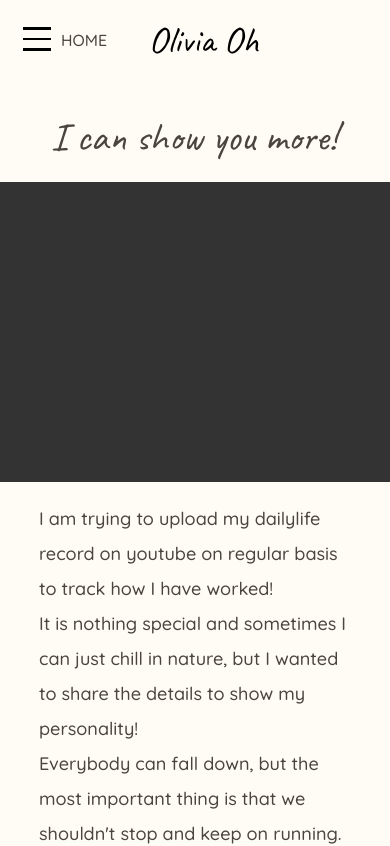
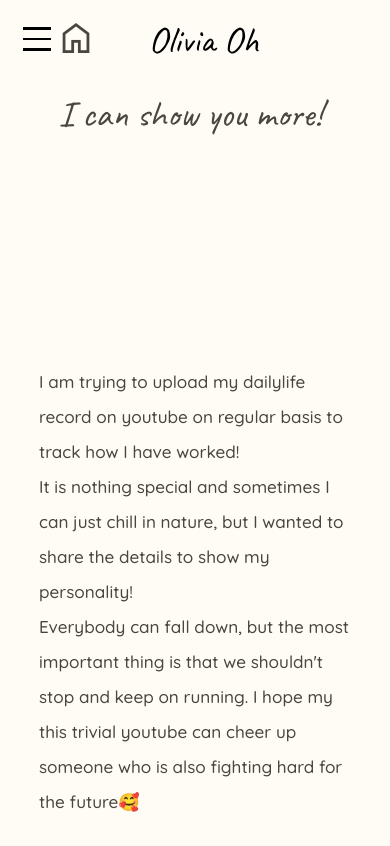
Before and after one commit to Liv0130/react-portfolio-app, a React (Create React App) app: page /effort in a window 390 px wide. Shown: the top 846 px of the page. Built offline with nearby package versions, Linux system fonts and the light colour scheme.

Commit message:
Updated details

```diff
--- a/src/App.js
+++ b/src/App.js
@@ -13,6 +13,7 @@ import Contact from "./components/Contact.jsx";
 import Making from "./components/Making.jsx";
 import Detail from "./components/Detail";
 import collectionCardData from "./data/collectionCardData";
+import NotFound from "./components/errors/NotFound";
 
 function App() {
   const [projects, setProjects] = useState(collectionCardData);
@@ -36,6 +37,7 @@ function App() {
     <>
       <Header />
       <Routes>
+        <Route path="*" element={<NotFound />} />
         <Route path="/" element={<Home />}></Route>
         <Route path="/aboutme" element={<AboutMe />}></Route>
         <Route path="/collection" element={<Collection />}></Route>
--- a/src/components/AboutMe.jsx
+++ b/src/components/AboutMe.jsx
@@ -48,8 +48,8 @@ export default function AboutMe() {
               Accomplished 7 online courses in 2 years
             </h2>
             <h2 className="sub-title">
-              Digging the code {""}
-              <span className="pointline">until I solve the answer</span>
+              Digging into the code {""}
+              <span className="pointline">until I solve the issue</span>
             </h2>
             <p className="intro-paragraph" id="reverse-p">
               Entry-level Front-end developer with proven error shooting,
--- a/src/components/Effort.jsx
+++ b/src/components/Effort.jsx
@@ -87,8 +87,7 @@ export default function Effort() {
               <p>
                 This video is made around Christmas time. It shows well how hard
                 I tried to balance between study and my close people. It was not
-                easy but I am glad that I could achieve my goals☺️ Sometimes I
-                can be slow, but never stop going!
+                easy but I am glad that I could achieve my goals☺️
               </p>
             </a>
           </div>
--- a/src/components/Header.jsx
+++ b/src/components/Header.jsx
@@ -48,7 +48,10 @@ export default function Header() {
             </ul>
           </div>
           <a href="/" id="home">
-            Home
+            <span id="home-letter">Home</span>
+            <span id="home-icon" className="material-symbols-outlined">
+              home
+            </span>
           </a>
         </nav>
         <div className="main-logo">
--- a/src/components/effort.css
+++ b/src/components/effort.css
@@ -71,7 +71,7 @@
   position: relative;
   height: 600px;
   margin: 5% 0;
-  background-color: #333;
+  background-color: #4a453e;
   overflow: hidden;
 }
 .youtube .youtube__area {
@@ -114,7 +114,7 @@
 }
 @media screen and (max-width: 1400px) {
   #headline {
-    margin: 0 19%;
+    margin: 0 21%;
   }
   #headline h1 {
     font-size: 6rem;
@@ -124,19 +124,38 @@
     width: 270px;
     padding: 10px 30px;
   }
+  .youtube {
+    height: 400px;
+    margin: 2% 0;
+    background-color: transparent;
+  }
+  .youtube .youtube__area {
+    width: 70%;
+    height: 100%;
+    left: 13%;
+    /* based on Full HD */
+    margin: 0% auto;
+    top: 8%;
+  }
 }
 @media screen and (max-width: 1200px) {
   #headline {
-    margin: 0 10%;
+    margin: 0 12%;
   }
   #headline h1 {
     font-size: 6rem;
     font-weight: 400;
   }
 }
+@media screen and (max-width: 940px) {
+  #headline h1 {
+    font-size: 5rem;
+    font-weight: 400;
+  }
+}
 @media screen and (max-width: 750px) {
   #headline {
-    margin: 0 5%;
+    margin: 0 7%;
   }
   #headline h1 {
     font-size: 4rem;
@@ -151,11 +170,28 @@
 }
 
 @media screen and (max-width: 450px) {
+  .effort {
+    padding: 0.7rem 0;
+  }
   #headline {
-    margin: 0 13%;
+    margin: 0 15%;
   }
   #headline h1 {
-    font-size: 2.5rem;
+    font-size: 2.3rem;
     font-weight: 400;
   }
+  .youtube {
+    height: 200px;
+    margin: 2% auto;
+  }
+  .youtube .youtube__area {
+    width: 70.5%;
+    height: 98%;
+    /* based on Full HD */
+    margin: 0% 1.3%;
+    top: 8%;
+  }
+  .effort-detail {
+    font-size: 1.07rem;
+  }
 }
--- /dev/null
+++ b/src/components/errors/NotFound.jsx
@@ -0,0 +1,22 @@
+import { Link } from "react-router-dom";
+import "./notFound.css";
+
+export default function NotFound() {
+  return (
+    <div className="notfound">
+      <h1 className="error-header">Oops! You seem to be lost.</h1>
+      <p className="error-message">Here are some helpful links:</p>
+      <div className="link-group">
+        <Link className="error-link" to="/">
+          Home
+        </Link>
+        <Link className="error-link" to="/collection">
+          Work Collection
+        </Link>
+        <Link className="error-link" to="/contact">
+          Contact
+        </Link>
+      </div>
+    </div>
+  );
+}
--- /dev/null
+++ b/src/components/errors/notFound.css
@@ -0,0 +1,82 @@
+.notfound {
+  background-color: #fffcf5;
+  padding: 4rem 12rem;
+  height: 30rem;
+  font-family: 'Quicksand', sans-serif;
+  color: #4a453e;
+}
+
+.error-header {
+  margin: 0;
+  font-weight: 700;
+}
+
+.error-message {
+  font-size: 1.3rem;
+  font-weight: 500;
+}
+
+.link-group {
+  display: flex;
+  flex-direction: column;
+  width: 50%;
+  align-items: center;
+  justify-content: center;
+  margin: 60px auto;
+  padding: 4rem 0;
+  background-color: #e7d8c4;
+  border-radius: 50%;
+}
+
+.error-link {
+  margin: 10px;
+  font-size: 3rem;
+  font-family: 'Caveat', sans-serif;
+}
+
+@media screen and (max-width: 1000px) {
+  .link-group {
+    width: 75%;
+  }
+}
+
+@media screen and (max-width: 790px) {
+  .notfound {
+    padding: 3rem 10rem;
+  }
+  .link-group {
+    width: 100%;
+  }
+}
+
+@media screen and (max-width: 725px) {
+  .notfound {
+    padding: 2rem 20%;
+    width: auto;
+    margin: 0 auto;
+  }
+  .link-group {
+    padding: 3rem 0;
+  }
+  .error-link {
+    margin: 10px;
+    font-size: 2.6rem;
+    font-family: 'Caveat', sans-serif;
+  }
+}
+@media screen and (max-width: 461px) {
+  .notfound {
+    padding: 1rem 12%;
+  }
+  .error-header {
+    font-size: 1.4rem;
+  }
+  .error-message {
+    font-size: 1.15rem;
+    margin: 7px 0;
+  }
+  .link-group {
+    margin:40px auto;
+
+  }
+}
--- a/src/components/footer.css
+++ b/src/components/footer.css
@@ -41,12 +41,13 @@ footer {
 .portfolio-footer {
   font-family: 'Caveat', sans-serif;
   font-size: 3rem;
-  margin: -12px 80px 0 0;
+  margin: -10px 95px 0 0;
   font-weight: lighter;
 }
 
 .portfolio-footer p {
-  margin: 0;
+    margin: 0;
+    padding-right: 20px;
 }
 
 
--- a/src/components/header.css
+++ b/src/components/header.css
@@ -142,10 +142,14 @@
   margin: 0;
 }
 
+#home-icon {
+  display: none;
+}
+
 .main-logo {
   display: flex;
   justify-content: right;
-  width: 20%;
+  width: 23%;
 }
 
 #olivia {
@@ -227,6 +231,16 @@
   }
   #home {
     margin-left: 10px;
-    font-size: 1rem;
+  }
+  #home-letter {
+    display: none;
+  }
+
+  #home-icon {
+    position: relative;
+    display: block;
+    font-size: 2.5rem;
+    padding-bottom: 5px;
+    right: 5px;
   }
 }
```
